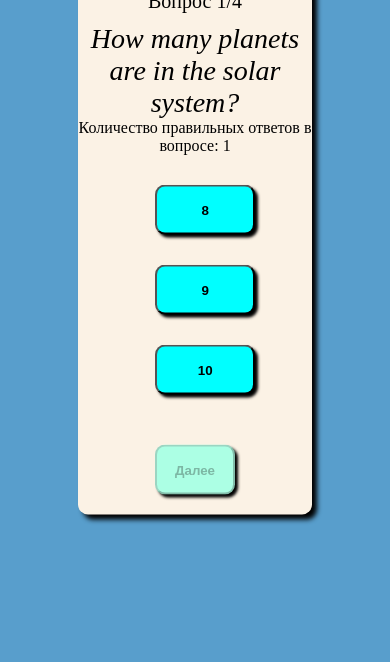
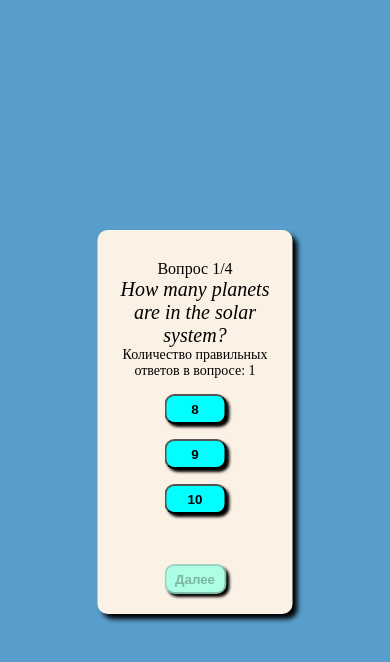
Before and after one commit to A3a3el666/ForModson, a plain HTML site: page index.html in a window 390 px wide. Drawn offline with Linux system fonts and the light colour scheme.

Commit message:
Taks1update4

```diff
--- a/script.js
+++ b/script.js
@@ -122,17 +122,8 @@ const renderQuestions = (index) => {
 
     questions.dataset.currentStep = index;
 
-    const giveId = (answerIndex) => {
-        let correctness = answerIndex;
-        if(correctness){
-            return 'correctAnswer';
-        } else {
-            return 'wrongAnswer';
-        }
-    };
-
     const renderAnswers = () => DATA[index].answers
-    .map(({id,correct,value}) =>`<button class='answerClick' id= ${giveId(correct)} name="${index} value=${id}">${value}</button>`)
+    .map(({id,correct,value}) =>`<button class='answerClick' id = ${correct? "correctAnswer":"wrongAnswer"} name="${index} value=${id}">${value}</button>`)
     .join('');
 
     questions.innerHTML = `
@@ -206,7 +197,7 @@ const renderResults = (count) => {
     controlButtonNext.classList.add('nonVisible');
     controlButtonRestart.classList.add('visible');
     results.classList.add('visible');
-    results.innerHTML = `Вы решили ${count} из ${DATA.length} вопросов.`
+    results.innerHTML = `<p class="result">Вы решили ${count} из ${DATA.length} вопросов.</p>`
 };
 
 renderQuestions(0);
--- a/style.css
+++ b/style.css
@@ -5,15 +5,14 @@ body {
 .quiz {
     background-color: rgb(251, 242, 229);
     position: absolute;
+    top: 50%;
     left: 50%;
-    margin-right: -50%;
-    margin-top: 30%;
     transform: translate(-50%, -50%);
-    width: 700px;
+    width: auto;
     height: auto;
     border-radius: 10px;
     box-shadow: 5px 5px 5px black;
-    padding-bottom: 20px;
+    padding: 10px 20px 20px 20px;
 }
 
 .quizNumOfQuestions{
@@ -75,13 +74,14 @@ body {
     cursor: pointer;
     display: none;
     position: relative;
-    margin: 50px 43%;
+    margin: 0;
     height: 50px;
-    width: 100px;
+    width: 22%;
     font-weight: bold;
     border-radius: 10px;
     box-shadow: 3px 3px 3px black;
     background-color: rgb(172, 255, 228);
+    overflow: hidden;
 }
 
 .answerClick{
@@ -115,64 +115,102 @@ body {
     display: none;
 }
 
+.result{
+    font-size: 26px;
+}
+
 @media screen and (max-width:1000px) {
-    .quiz {
-        width: 70%;
-        margin-top: 32%;
-    }
-
     .answerClick{
-        margin-top: 20px;
+        margin: 30px 10px 0 10px;
     }
 }
 
 @media screen and (max-width:800px) {
-    .quiz {
-        width: 60%;
-        margin-top: 40%;
+    .quizQuestions-item-question{
+        font-size: 20px;
+        margin-top: 0;
+    }
+
+    .quizNumOfQuestions{
+        font-size: 16px;
+    }
+
+    .quizQuestion-item-numOfAnswers{
+        font-size: 14px;
     }
 
     .controlButton-next{
-        width: 80px;
+        height: 40px;
+        width: 30%;
+    }
+    .controlButton-restart{
+        height: 40px;
+        margin: 0;
+        width: 30%;
     }
 
     .answerClick{
-        margin-top: 30px;
+        margin: 30px 10px 0 10px;
+        height: 40px;
+        width: 30%;
     }
 
+    .result{
+        font-size: 20px;
+    }
+}
     @media screen and (max-width:550px) {
-        .quiz {
-            width: 60%;
-            margin-top: 60%;
+        .quizQuestions-item-question{
+            font-size: 20px;
+            margin-top: 0;
+        }
+
+        .quizNumOfQuestions{
+            font-size: 16px;
+        }
+
+        .quizQuestion-item-numOfAnswers{
+            font-size: 14px;
         }
 
         .controlButton-next{
-            width: 80px;
+            width: 40%;
+            height: 30px;
+        }
+        .controlButton-restart{
+            margin: 0;
+            width: 50%;
         }
         .quizQuestions-item-answers{
             flex-direction: column;
-            margin-left: 33%;
+            display: flex;
         }
         .answerClick{
-            display: inline-block;
-            margin-top: 30px;
+            width: 40%;
+            height: 30px;
+            align-self: center;
+            margin-top: 15px;
         }
 
-        @media screen and (max-width:320px) {
-            .quiz {
-                width: 60%;
-                margin-top: 100%;
-            }
-
+        .result{
+            font-size: 20px;
+        }
+    }
+        @media screen and (max-width:375px) {
             .controlButton-next{
                 width: 80px;
             }
             .quizQuestions-item-answers{
                 flex-direction: column;
-                margin-left: 23%;
             }
             .answerClick{
                 display: inline-block;
-                margin-top: 30px;
+                margin-top: 10px;
+                width: 60%;
+                height: 30px;
             }
-}
+            .controlButton-restart{
+                margin: 0;
+                width: 70%;
+            }
+        }
```
